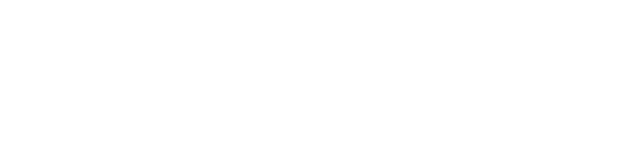
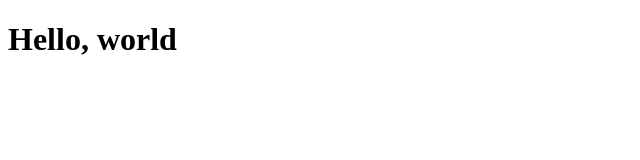
Before and after one commit to EvgenyZaryanov/first-project, a plain HTML site: page index.html in a window 1280 px wide. Shown: the whole page, without its empty margins (0-640 px from the left). Drawn offline with Linux system fonts and the light colour scheme.

Commit message:
новый заголовок

```diff
--- a/index.html
+++ b/index.html
@@ -5,4 +5,7 @@
         <meta name="viewport" content="width=device-width, initial-scale=1.0">
         <meta http-equiv="X-UA-Compatible" content="ie=edge">
         <title>Новый проект</title>
-<link rel="stylesheet" href="style.css">
+        <link rel="stylesheet" href="style.css">
+</head>
+<body>
+<h1>Hello, world</h1>
```
